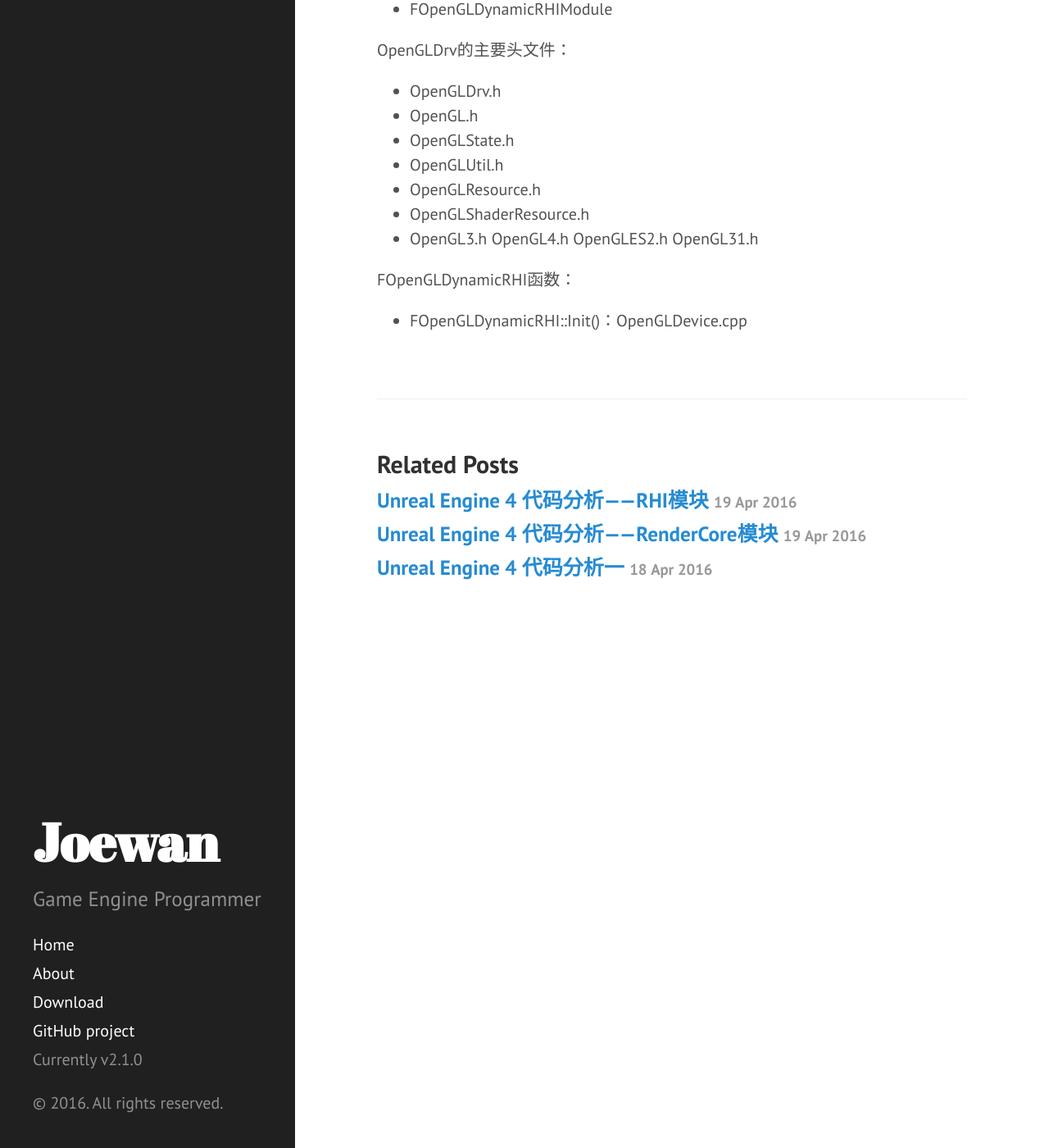
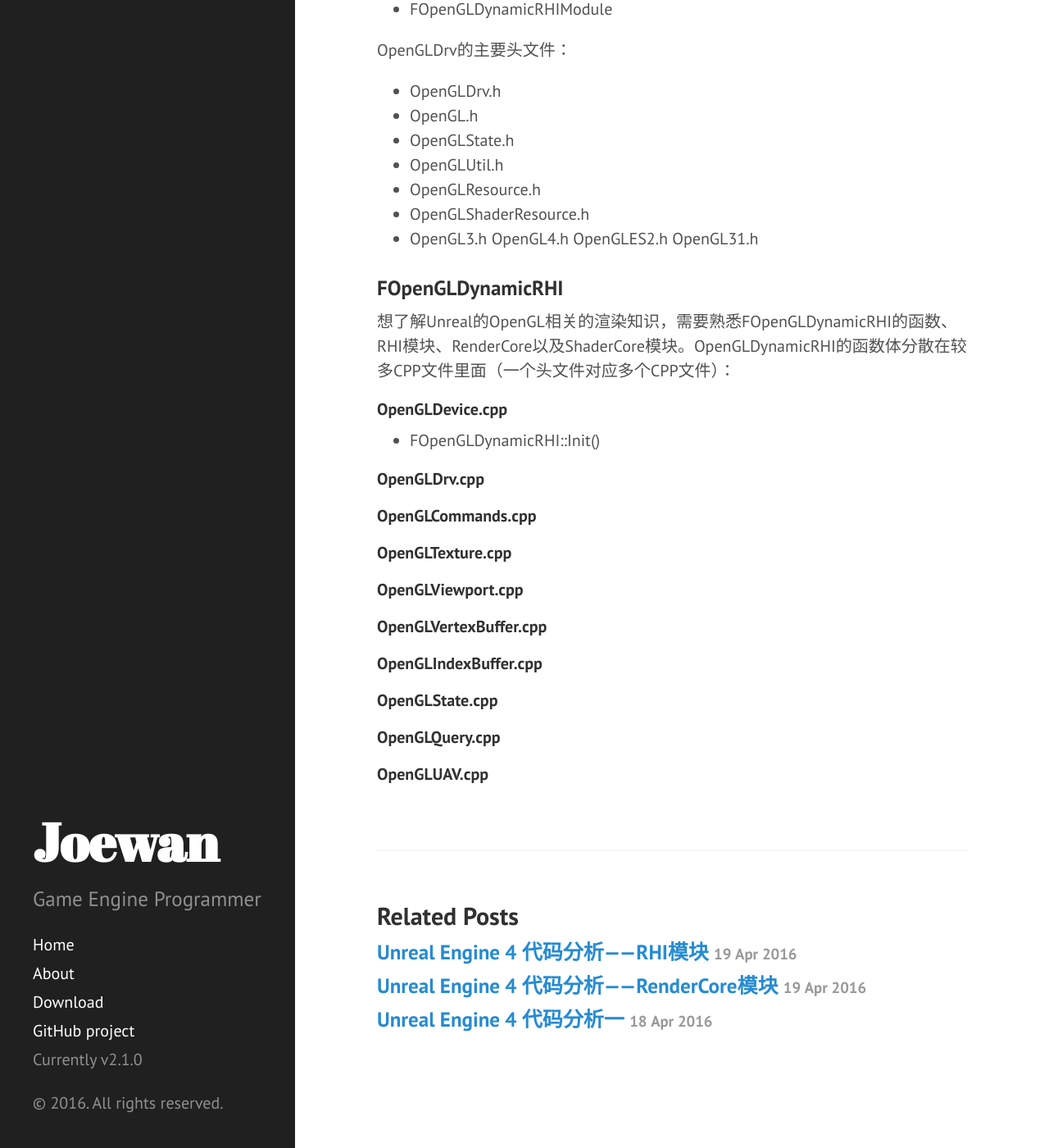
Before and after one commit to joewan/joewan.github.io, a Jekyll site: the page built from _posts/2016-04-19-unreal-engine-module-opengldrv.md, in a window 1280 px wide and 1400 px high, scrolled down 644 px. Shown: the whole window at 82% size. Built offline with Jekyll 4.4.1, drawn with Linux system fonts in a browser that asks for light colours.

Commit message:
opengl drv.

```diff
--- a/_posts/2016-04-19-unreal-engine-module-opengldrv.md
+++ b/_posts/2016-04-19-unreal-engine-module-opengldrv.md
@@ -30,6 +30,28 @@ OpenGLDrv的主要头文件：
 + OpenGLShaderResource.h
 + OpenGL3.h OpenGL4.h OpenGLES2.h OpenGL31.h
 
-FOpenGLDynamicRHI函数：
+### FOpenGLDynamicRHI
+想了解Unreal的OpenGL相关的渲染知识，需要熟悉FOpenGLDynamicRHI的函数、RHI模块、RenderCore以及ShaderCore模块。OpenGLDynamicRHI的函数体分散在较多CPP文件里面（一个头文件对应多个CPP文件）：
 
-+ FOpenGLDynamicRHI::Init()：OpenGLDevice.cpp
+#### OpenGLDevice.cpp
+
++ FOpenGLDynamicRHI::Init()
+
+
+##### OpenGLDrv.cpp
+
+#### OpenGLCommands.cpp
+
+#### OpenGLTexture.cpp
+
+##### OpenGLViewport.cpp
+
+##### OpenGLVertexBuffer.cpp
+
+##### OpenGLIndexBuffer.cpp
+
+#### OpenGLState.cpp
+
+#### OpenGLQuery.cpp
+
+#### OpenGLUAV.cpp
```
